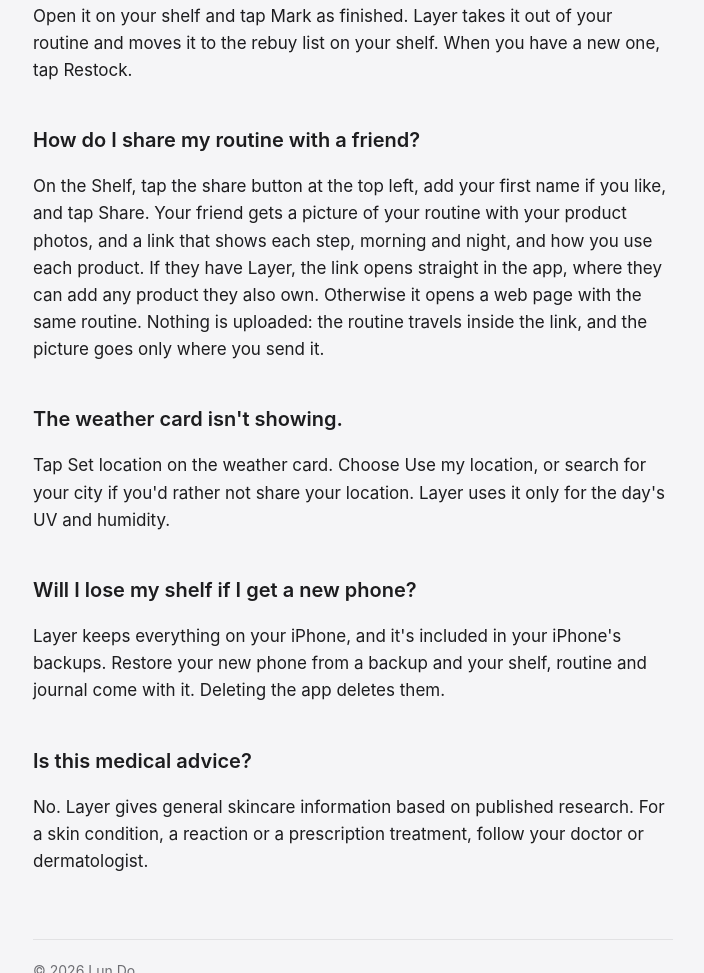
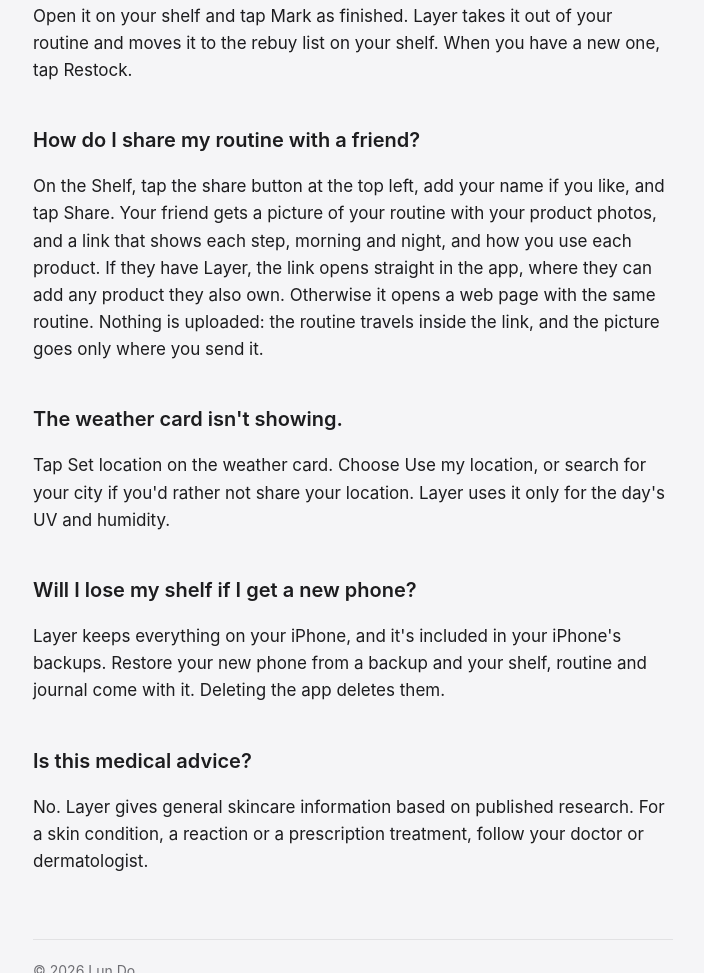
Before and after one commit to mark22d-kaijunumber8/layer, a plain HTML site: page support.html in a window 1280 px wide. Shown: the part 1298-2271 px from the top of the page, without its empty margins (287-991 px from the left). Drawn offline with Linux system fonts and the light colour scheme.

Commit message:
Say name, not first name

```diff
--- a/support.html
+++ b/support.html
@@ -37,7 +37,7 @@
     <p>Open it on your shelf and tap Mark as finished. Layer takes it out of your routine and moves it to the rebuy list on your shelf. When you have a new one, tap Restock.</p>
 
     <h2>How do I share my routine with a friend?</h2>
-    <p>On the Shelf, tap the share button at the top left, add your first name if you like, and tap Share. Your friend gets a picture of your routine with your product photos, and a link that shows each step, morning and night, and how you use each product. If they have Layer, the link opens straight in the app, where they can add any product they also own. Otherwise it opens a web page with the same routine. Nothing is uploaded: the routine travels inside the link, and the picture goes only where you send it.</p>
+    <p>On the Shelf, tap the share button at the top left, add your name if you like, and tap Share. Your friend gets a picture of your routine with your product photos, and a link that shows each step, morning and night, and how you use each product. If they have Layer, the link opens straight in the app, where they can add any product they also own. Otherwise it opens a web page with the same routine. Nothing is uploaded: the routine travels inside the link, and the picture goes only where you send it.</p>
 
     <h2>The weather card isn't showing.</h2>
     <p>Tap Set location on the weather card. Choose Use my location, or search for your city if you'd rather not share your location. Layer uses it only for the day's UV and humidity.</p>
```
